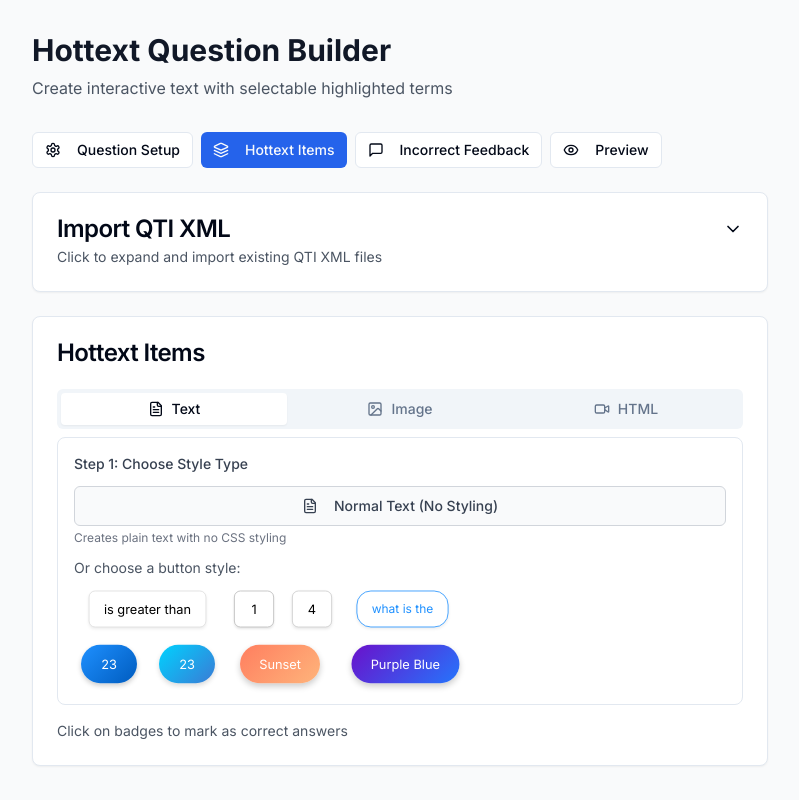
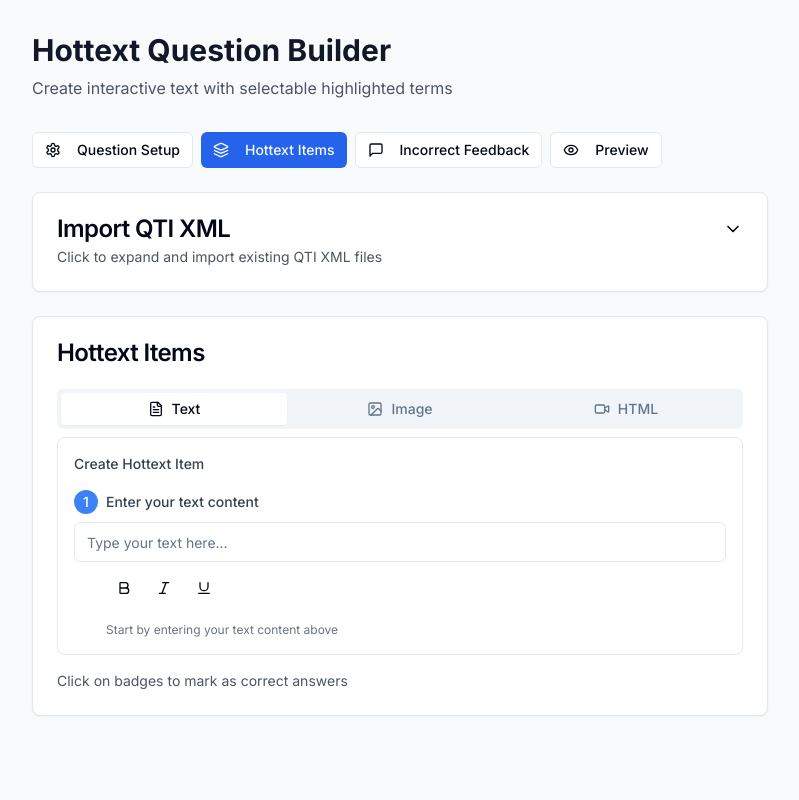
Before and after one commit to ayush-verma790/question-gen, a Next.js app: page /builder/hottext in a window 1280 px wide. Both pictures are taken after a click on the button "Hottext Items". Shown: the whole page, without its empty margins (240-1039 px from the left). Built offline with nearby package versions, Linux system fonts and the light colour scheme.

Commit message:
fix button issue

```diff
--- a/app/builder/hottext/page.tsx
+++ b/app/builder/hottext/page.tsx
@@ -348,6 +348,15 @@ export default function HottextBuilderPage() {
       //     height: "300",
       //   },
       // },
+      {
+        id: "prompt_block_default",
+        type: "text",
+        content: "",
+        styles: {
+
+        },
+        attributes: {},
+      },
     ],
     contentBlocks: [],
     hottextItems: [
@@ -649,33 +658,16 @@ export default function HottextBuilderPage() {
       if (textFormat.underline) formattedText = `<u>${formattedText}</u>`;
       contentValue = formattedText;
     } else if (activeTab === "image") {
-      contentValue = selectedImage.trim();
+      // Create proper img tag with closing tag
+      contentValue = `<img src="${selectedImage.trim()}" alt="Hottext image" />`;
     } else {
       contentValue = selectedHTML.trim();
     }
 
     let finalStyles;
 
-    // If normal text is selected, use no styling
-    if (selectedButtonStyle === "normal") {
-      finalStyles = {
-        display: "inline",
-        backgroundColor: "transparent",
-        color: "inherit",
-        fontSize: "inherit",
-        width: "auto",
-        height: "auto",
-        borderRadius: "0",
-        textAlign: "inherit" as const,
-        lineHeight: "inherit",
-        border: "none",
-        padding: "0",
-        margin: "0",
-        boxShadow: "none",
-        transition: "none",
-      };
-    } else if (selectedButtonStyle && selectedButtonStyle !== "normal") {
     // If a button style is selected, use it
+    if (selectedButtonStyle) {
       finalStyles = {
         display: "inline-block",
         padding: "0px",
@@ -850,6 +842,15 @@ export default function HottextBuilderPage() {
           item.content.value.includes("<i>"),
         underline: item.content.value.includes("<u>"),
       });
+    } else if (item.content.type === "image") {
+      // Extract URL from img tag if it exists
+      const imgSrcMatch = item.content.value.match(/src="([^"]+)"/);
+      if (imgSrcMatch) {
+        setEditingHottextContent(imgSrcMatch[1]);
+      } else {
+        // Fallback to raw value if it's just a URL
+        setEditingHottextContent(item.content.value);
+      }
     }
   };
 
@@ -859,6 +860,9 @@ export default function HottextBuilderPage() {
       if (textFormat.bold) contentValue = `<strong>${contentValue}</strong>`;
       if (textFormat.italic) contentValue = `<em>${contentValue}</em>`;
       if (textFormat.underline) contentValue = `<u>${contentValue}</u>`;
+    } else if (editingHottextType === "image") {
+      // Create proper img tag with closing tag for image editing
+      contentValue = `<img src="${editingHottextContent.trim()}" alt="Hottext image" />`;
     }
 
     setQuestion((prev) => ({
@@ -1468,90 +1472,31 @@ export default function HottextBuilderPage() {
                         </Button>
                       </div> */}
 
-                      {/* New Workflow: Style First, Content Second */}
+                      {/* 3-Step Workflow: Content → Style → Add */}
                       <div className="border rounded-lg p-4">
-                        <Label className="text-sm font-medium text-gray-700 mb-3 block">
-                          Step 1: Choose Style Type
+                        <Label className="text-sm font-medium text-gray-700 mb-4 block">
+                          Create Hottext Item
                         </Label>
 
-                        {!showContentInput ? (
-                          <div className="space-y-3">
-                            {/* Normal Text Option */}
-                            <div>
-                              <Button
-                                onClick={() => {
-                                  setSelectedButtonStyle("normal");
-                                  setShowContentInput(true);
-                                }}
-                                variant="outline"
-                                className="w-full bg-gray-50 border-gray-300 text-gray-700 hover:bg-gray-100"
-                              >
-                                <FileText className="w-4 h-4 mr-2" />
-                                Normal Text (No Styling)
-                              </Button>
-                              <p className="text-xs text-gray-500 mt-1">
-                                Creates plain text with no CSS styling
-                              </p>
-                            </div>
-
-                            {/* Button Style Options */}
-                            <div>
-                              <p className="text-sm text-gray-600 mb-2">
-                                Or choose a button style:
-                              </p>
-                              <QuickStylePresets
-                                onApplyPreset={(preset) => {
-                                  setSelectedButtonStyle(preset.styles);
-                                  setShowContentInput(true);
-                                }}
-                                maxItems={6}
-                                showOnlyCategory="basic"
-                              />
-                              <div className="mt-2">
-                                <QuickStylePresets
-                                  onApplyPreset={(preset) => {
-                                    setSelectedButtonStyle(preset.styles);
-                                    setShowContentInput(true);
-                                  }}
-                                  maxItems={4}
-                                  showOnlyCategory="gradient"
-                                />
-                              </div>
-                            </div>
-                          </div>
-                        ) : (
-                          <div className="space-y-3">
-                            <div className="flex items-center justify-between">
-                              <p className="text-sm text-green-600 font-medium">
-                                Style selected: {selectedButtonStyle === "normal" ? "Normal Text" : "Button Style"}
-                              </p>
-                              <Button
-                                variant="ghost"
-                                size="sm"
-                                onClick={() => {
-                                  setSelectedButtonStyle(null);
-                                  setShowContentInput(false);
-                                  setSelectedText("");
-                                }}
-                              >
-                                Change Style
-                              </Button>
-                            </div>
-
-                            <Label className="text-sm font-medium text-gray-700 block">
-                              Step 2: Enter Content
+                        <div className="space-y-4">
+                          {/* Step 1: Content Input */}
+                          <div className="space-y-2">
+                            <div className="flex items-center gap-2">
+                              <div className="w-6 h-6 bg-blue-500 text-white rounded-full flex items-center justify-center text-sm font-medium">
+                                1
+                              </div>
+                              <Label className="text-sm font-medium text-gray-700">
+                                Enter your text content
                               </Label>
-
-                            <div className="flex flex-col gap-3">
+                            </div>
                             <Input
                               value={selectedText}
                               onChange={(e) => setSelectedText(e.target.value)}
-                                placeholder="Enter your text content"
-                                autoFocus
+                              placeholder="Type your text here..."
                             />
 
                             {/* Text Formatting */}
-                              <div className="flex gap-1">
+                            <div className="flex gap-1 ml-8">
                               <Toggle
                                 pressed={textFormat.bold}
                                 onPressedChange={() => toggleTextFormat("bold")}
@@ -1579,11 +1524,58 @@ export default function HottextBuilderPage() {
                                 <Underline className="h-4 w-4" />
                               </Toggle>
                             </div>
-
+                          </div>
+
+                          {/* Step 2: Style Selection (only show when text is entered) */}
+                          {selectedText.trim() && (
+                            <div className="space-y-2">
+                              <div className="flex items-center gap-2">
+                                <div className="w-6 h-6 bg-blue-500 text-white rounded-full flex items-center justify-center text-sm font-medium">
+                                  2
+                                </div>
+                                <Label className="text-sm font-medium text-gray-700">
+                                  Choose button style
+                                </Label>
+                              </div>
+                              <div className="ml-8 space-y-3">
+                                <QuickStylePresets
+                                  onApplyPreset={(preset) => {
+                                    setSelectedButtonStyle(preset.styles);
+                                  }}
+                                  maxItems={6}
+                                  showOnlyCategory="basic"
+                                />
+                                <QuickStylePresets
+                                  onApplyPreset={(preset) => {
+                                    setSelectedButtonStyle(preset.styles);
+                                  }}
+                                  maxItems={4}
+                                  showOnlyCategory="gradient"
+                                />
+                                {selectedButtonStyle && (
+                                  <p className="text-sm text-green-600 font-medium">
+                                    ✓ Style selected
+                                  </p>
+                                )}
+                              </div>
+                            </div>
+                          )}
+
+                          {/* Step 3: Add Button (only show when both text and style are selected) */}
+                          {selectedText.trim() && selectedButtonStyle && (
+                            <div className="space-y-2">
+                              <div className="flex items-center gap-2">
+                                <div className="w-6 h-6 bg-blue-500 text-white rounded-full flex items-center justify-center text-sm font-medium">
+                                  3
+                                </div>
+                                <Label className="text-sm font-medium text-gray-700">
+                                  Add to hottext items
+                                </Label>
+                              </div>
+                              <div className="ml-8">
                                 <Button
                                   onClick={addHottextItem}
-                                disabled={!selectedText.trim()}
-                                className="w-full"
+                                  className="w-full bg-green-600 hover:bg-green-700"
                                 >
                                   <Plus className="w-4 h-4 mr-2" />
                                   Add Item
@@ -1591,6 +1583,36 @@ export default function HottextBuilderPage() {
                               </div>
                             </div>
                           )}
+
+                          {/* Helper text */}
+                          {!selectedText.trim() && (
+                            <p className="text-xs text-gray-500 ml-8">
+                              Start by entering your text content above
+                            </p>
+                          )}
+                          {selectedText.trim() && !selectedButtonStyle && (
+                            <p className="text-xs text-gray-500 ml-8">
+                              Now choose a button style for your text
+                            </p>
+                          )}
+
+                          {/* Button Preview */}
+                          {selectedText.trim() && selectedButtonStyle && (
+                            <div className="space-y-2 pt-4 border-t border-gray-200">
+                              <Label className="text-sm font-medium text-gray-700">
+                                Preview:
+                              </Label>
+                              <div className="p-4 bg-white border rounded-lg">
+                                <div
+                                  style={selectedButtonStyle as React.CSSProperties}
+                                  className="inline-block"
+                                >
+                                  {selectedText}
+                                </div>
+                              </div>
+                            </div>
+                          )}
+                        </div>
                       </div>
                     </TabsContent>
 
@@ -1787,8 +1809,25 @@ export default function HottextBuilderPage() {
                             )}
                           </>
                         ) : (
+                          <div className="space-y-3">
                             <div className="p-2 bg-gray-50 rounded border">
                               {renderHottextContent(item)}
+                            </div>
+
+                            {/* Hottext Item Preview */}
+                            <div className="space-y-2">
+                              <Label className="text-sm font-medium text-gray-700">
+                                Preview (How it will appear):
+                              </Label>
+                              <div className="p-4 bg-white border rounded-lg">
+                                <div
+                                  style={item.styles as React.CSSProperties}
+                                  className="inline-block"
+                                >
+                                  {renderHottextContent(item)}
+                                </div>
+                              </div>
+                            </div>
                           </div>
                         )}
 
@@ -1820,18 +1859,18 @@ export default function HottextBuilderPage() {
             </>
           )}
 
-          {activeSection === "feedback" && (
-            <ContentBlockEditor
-              blocks={question.incorrectFeedbackBlocks}
-              onChange={(blocks) =>
-                setQuestion((prev) => ({
-                  ...prev,
-                  incorrectFeedbackBlocks: blocks,
-                }))
-              }
-              title="Incorrect Answer Feedback"
-            />
-          )}
+          {/* {activeSection === "feedback" && (
+            // <ContentBlockEditor
+            //   blocks={question.incorrectFeedbackBlocks}
+            //   onChange={(blocks) =>
+            //     setQuestion((prev) => ({
+            //       ...prev,
+            //       incorrectFeedbackBlocks: blocks,
+            //     }))
+            //   }
+            //   title="Incorrect Answer Feedback"
+            // />
+          )} */}
 
           {activeSection === "preview" && (
             <Card>
```
Lines whose indentation alone changed are shown as unchanged.
